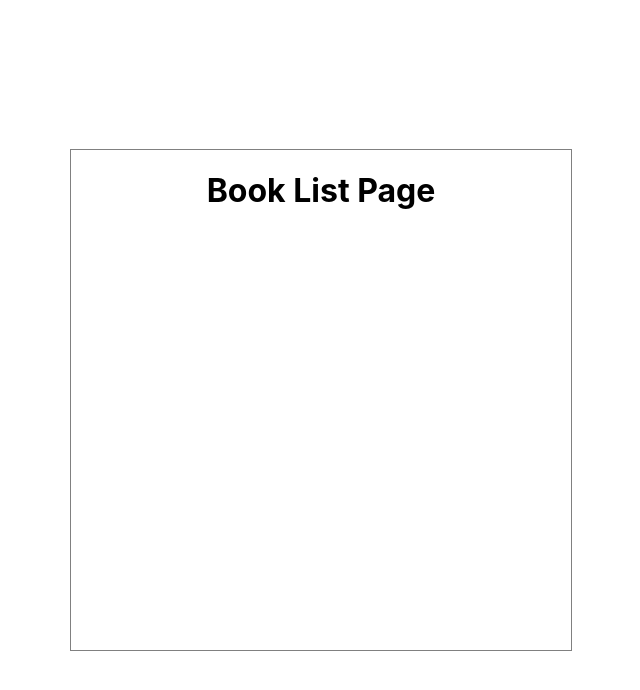
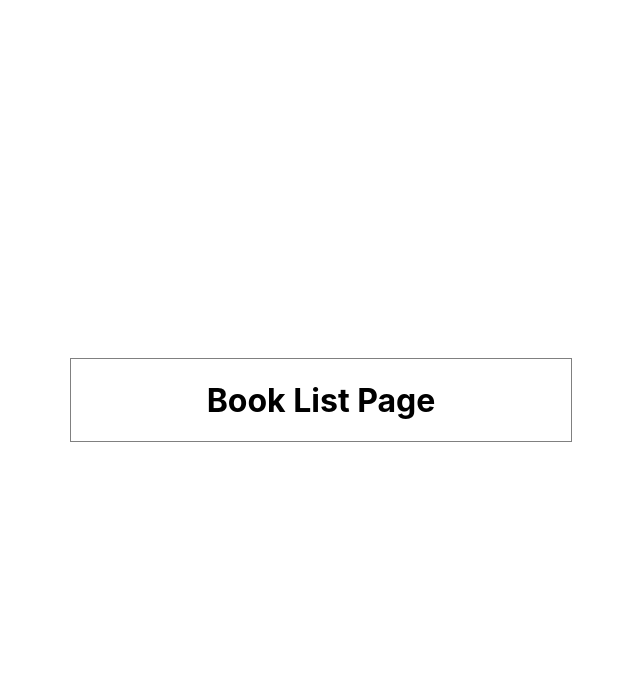
Before and after one commit to carreiraDesenvolvedor/code-challenge, a React (Create React App) app: page / in a window 1280 px wide. Shown: the top 690 px of the page, without its empty margins (319-959 px from the left). Built offline with nearby package versions, Linux system fonts and the light colour scheme.

Commit message:
fixed layout properties

```diff
--- a/src/layouts/main/style.css
+++ b/src/layouts/main/style.css
@@ -1,3 +1,6 @@
+body {
+  box-sizing: border-box;
+}
 .layout-container {
   display: flex;
   align-items: center;
@@ -9,6 +12,5 @@
 .layout-content {
   max-width: 500px;
   width: 500px;
-  min-height: 500px;
   border: 1px solid gray;
 }
```
